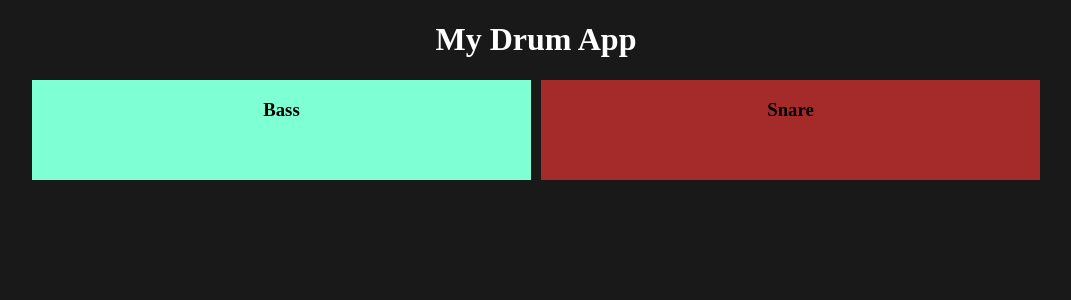
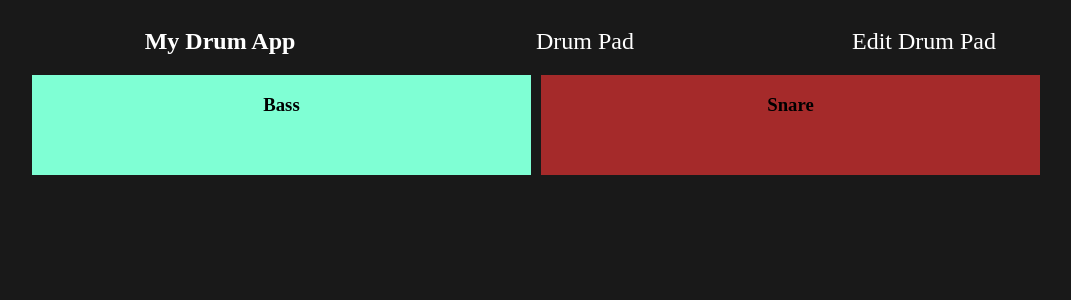
Before and after one commit to dwinniford/my-drum-app, an Angular app: page / in a window 1280 px wide. Shown: the top 300 px of the page, without its empty margins (104-1175 px from the left). Built offline with nearby package versions, Linux system fonts and the light colour scheme.

Commit message:
styles nav

```diff
--- a/src/app/app.component.css
+++ b/src/app/app.component.css
@@ -2,3 +2,19 @@ main h1 {
     text-align: center;
     color: #fff;
 }
+
+nav {
+    display: grid;
+    grid-template-columns: 2fr 1fr 1fr;
+}
+
+nav a {
+    text-decoration: none;
+    color: #fff;
+    align-self: center;
+    font-size: 1.5rem;
+}
+
+nav a:hover {
+    color: goldenrod
+}
--- a/src/app/app.component.html
+++ b/src/app/app.component.html
@@ -1,4 +1,9 @@
 <main>
-  <h1>My Drum App</h1>
+
+  <nav>
+    <h1>My Drum App</h1>
+    <a routerLink="/" routerLinkActive="active">Drum Pad</a>
+    <a routerLink="/edit" routerLinkActive="active">Edit Drum Pad</a>
+  </nav>
   <router-outlet></router-outlet>
 </main>
```
